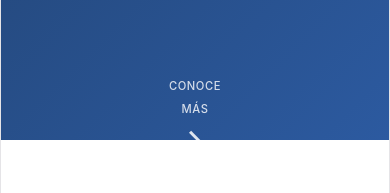
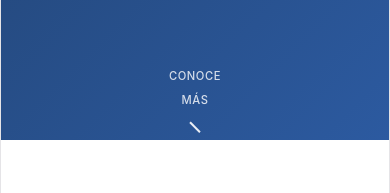
Before and after one commit to Alonsoph/church-generator-frontend, a React (Vite) app: page / in a window 390 px wide. Shown: the part 620-813 px from the top of the page. Built offline with nearby package versions, Linux system fonts and the light colour scheme.

Commit message:
mejorar flecha del landing con texto y tamaño

```diff
--- a/src/components/Landing.css
+++ b/src/components/Landing.css
@@ -500,6 +500,62 @@
 }
 
 @media (max-width: 768px) {
+/* FLECHA "HAY MÁS ABAJO" */
+.landing-flecha-abajo {
+  position: absolute;
+  bottom: 40px;
+  left: 50%;
+  transform: translateX(-50%);
+  width: 60px;
+  height: 60px;
+  display: flex;
+  flex-direction: column;
+  align-items: center;
+  justify-content: center;
+  cursor: pointer;
+  text-decoration: none;
+  gap: 6px;
+}
+
+.landing-flecha-abajo::before {
+  content: 'Conoce más';
+  color: white;
+  font-size: 0.75em;
+  font-weight: 500;
+  opacity: 0.8;
+  letter-spacing: 0.05em;
+  text-transform: uppercase;
+  margin-bottom: 4px;
+}
+
+.landing-flecha-abajo span {
+  display: block;
+  width: 16px;
+  height: 16px;
+  border-right: 2px solid white;
+  border-bottom: 2px solid white;
+  transform: rotate(45deg);
+  opacity: 0.9;
+  transition: opacity 0.2s;
+  animation: rebote-flecha 2s ease-in-out infinite;
+}
+
+.landing-flecha-abajo:hover span,
+.landing-flecha-abajo:hover::before {
+  opacity: 1;
+}
+
+@-webkit-keyframes rebote-flecha {
+  0%, 100% { transform: rotate(45deg) translate(0, 0); }
+  50% { transform: rotate(45deg) translate(5px, 5px); }
+}
+
+@keyframes rebote-flecha {
+  0%, 100% { transform: rotate(45deg) translate(0, 0); }
+  50% { transform: rotate(45deg) translate(5px, 5px); }
+}
+
+@media (max-width: 768px) {
   .landing-flecha-abajo {
     bottom: 24px;
     width: 50px;
@@ -515,38 +571,6 @@
     height: 14px;
   }
 }
-
-.landing-flecha-abajo {
-  position: absolute;
-  bottom: 30px;
-  left: 50%;
-  transform: translateX(-50%);
-  width: 30px;
-  height: 30px;
-  display: flex;
-  align-items: center;
-  justify-content: center;
-  cursor: pointer;
-  text-decoration: none;
-  animation: rebote 2s infinite;
-}
-
-.landing-flecha-abajo span {
-  display: block;
-  width: 14px;
-  height: 14px;
-  border-right: 3px solid white;
-  border-bottom: 3px solid white;
-  transform: rotate(45deg);
-  opacity: 0.85;
-  transition: opacity 0.2s;
-}
-
-.landing-flecha-abajo:hover span {
-  opacity: 1;
-}
-
-@media (max-width: 768px) {
   .landing-flecha-abajo {
     bottom: 20px;
   }
```
